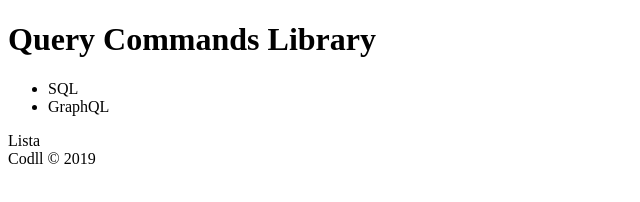
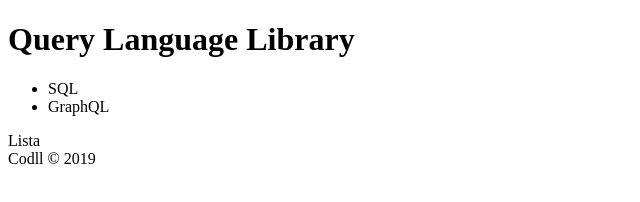
Before and after one commit to codll/query, a plain HTML site: page index.html in a window 1280 px wide. Shown: the whole page, without its empty margins (0-640 px from the left). Drawn offline with Linux system fonts and the light colour scheme.

Commit message:
Mudando o título da Página.

```diff
--- a/index.html
+++ b/index.html
@@ -1,7 +1,7 @@
 <!DOCTYPE html>
 <html lang="pt-br">
 	<head>
-		<title>Query Commands Library - Codll</title>
+		<title>Query Language Library - RSPBZ</title>
 
 		<meta name="charset="utf-8">
 		<meta http-equiv="X-UA-Compatible" content="IE=edge">
@@ -11,7 +11,7 @@
 
 	<body>
 		<header>
-			<h1>Query Commands Library</h1>
+			<h1>Query Language Library</h1>
 		</header>
 
 		<nav>
```
